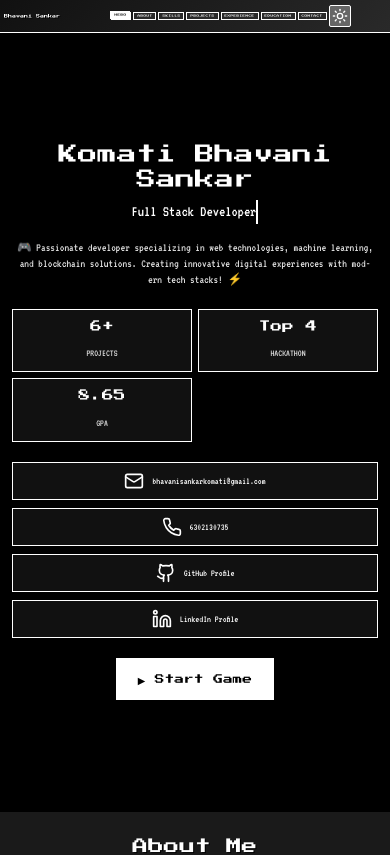
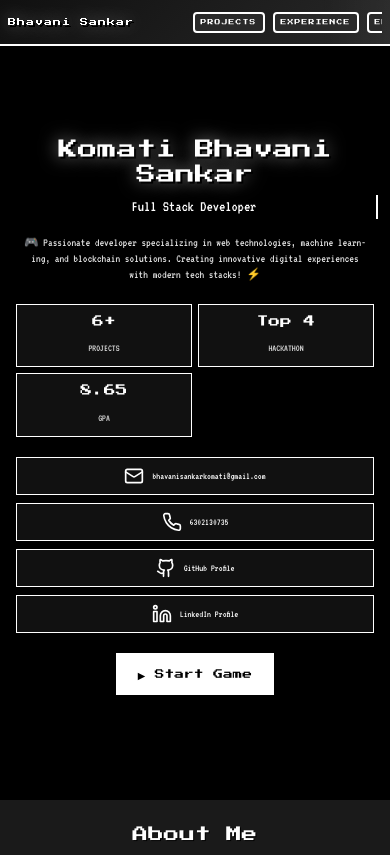
Before and after one commit to KomatiBhavaniSankar/MY-PORTfolio, a React (Vite) app: page / in a window 390 px wide. Shown: the top 855 px of the page. Built offline with nearby package versions, Linux system fonts and the light colour scheme.

Commit message:
Fix: Navbar styling and layout
Adjust navbar to fit properly, improve size, and correct display issues.

```diff
--- a/src/App.css
+++ b/src/App.css
@@ -69,19 +69,19 @@ body {
   animation: backgroundFloat 10s ease-in-out infinite;
 }
 
-/* Enhanced Navigation - Mobile First */
+/* Enhanced Navigation - Fixed and Properly Sized */
 .navbar {
   position: fixed;
   top: 0;
   left: 0;
   right: 0;
   z-index: 1000;
-  background: linear-gradient(135deg, rgba(17, 17, 17, 0.98) 0%, rgba(42, 42, 42, 0.98) 100%);
-  border-bottom: 1px solid var(--border-primary);
+  background: linear-gradient(135deg, rgba(17, 17, 17, 0.95) 0%, rgba(42, 42, 42, 0.95) 100%);
+  border-bottom: 2px solid var(--border-primary);
   transition: all 0.4s cubic-bezier(0.4, 0, 0.2, 1);
   font-family: 'Press Start 2P', cursive;
-  backdrop-filter: blur(10px);
-  box-shadow: 0 2px 10px rgba(0, 0, 0, 0.5);
+  backdrop-filter: blur(15px);
+  box-shadow: 0 4px 20px rgba(0, 0, 0, 0.3);
   animation: slideDown 0.8s ease-out;
 }
 
@@ -97,20 +97,20 @@ body {
 }
 
 .nav-container {
-  max-width: 100%;
+  max-width: 1200px;
   margin: 0 auto;
   display: flex;
   align-items: center;
   justify-content: space-between;
-  padding: 4px 8px;
-  gap: 4px;
-  min-height: 40px;
+  padding: 12px 20px;
+  gap: 16px;
+  min-height: 60px;
 }
 
 .nav-brand {
-  font-size: 6px;
+  font-size: 14px;
   color: var(--accent-primary);
-  text-shadow: 1px 1px 0 var(--bg-primary);
+  text-shadow: 2px 2px 0 var(--bg-primary);
   animation: pixelGlow 2s ease-in-out infinite alternate;
   transition: all 0.3s ease;
   cursor: pointer;
@@ -118,25 +118,26 @@ body {
   position: relative;
   z-index: 1001;
   white-space: nowrap;
+  letter-spacing: 1px;
 }
 
 .nav-brand:hover {
   transform: scale(1.05);
-  text-shadow: 1px 1px 0 var(--bg-primary), 0 0 10px rgba(255, 255, 255, 0.5);
+  text-shadow: 2px 2px 0 var(--bg-primary), 0 0 15px rgba(255, 255, 255, 0.6);
 }
 
 .nav-menu {
   display: flex;
   align-items: center;
-  gap: 2px;
+  gap: 8px;
   flex-wrap: nowrap;
   overflow-x: auto;
   scrollbar-width: none;
   -ms-overflow-style: none;
   flex: 1;
   justify-content: center;
-  max-width: calc(100vw - 80px);
-  padding: 0 2px;
+  max-width: calc(100vw - 200px);
+  padding: 0 8px;
 }
 
 .nav-menu::-webkit-scrollbar {
@@ -145,22 +146,23 @@ body {
 
 .nav-link {
   background: var(--bg-tertiary);
-  border: 1px solid var(--border-primary);
+  border: 2px solid var(--border-primary);
   color: var(--text-primary);
   font-family: 'Press Start 2P', cursive;
-  font-size: 4px;
+  font-size: 10px;
   cursor: pointer;
   transition: all 0.2s ease;
-  padding: 3px 5px;
+  padding: 8px 12px;
   text-transform: uppercase;
   position: relative;
   overflow: hidden;
   text-decoration: none;
   text-align: center;
-  letter-spacing: 0.5px;
+  letter-spacing: 1px;
   white-space: nowrap;
   flex-shrink: 0;
   min-width: fit-content;
+  border-radius: 4px;
 }
 
 .nav-link::before {
@@ -182,26 +184,32 @@ body {
 .nav-link.active {
   background: var(--accent-primary);
   color: var(--bg-primary);
-  transform: translate(-1px, -1px);
-  box-shadow: 1px 1px 0 var(--border-primary);
+  transform: translate(-2px, -2px);
+  box-shadow: 2px 2px 0 var(--border-primary);
 }
 
 .theme-toggle {
   background: var(--accent-secondary);
-  border: 1px solid var(--border-primary);
+  border: 2px solid var(--border-primary);
   color: var(--text-primary);
-  padding: 4px;
+  padding: 8px;
   cursor: pointer;
   transition: all 0.2s ease;
-  font-size: 8px;
+  font-size: 16px;
   flex-shrink: 0;
-  border-radius: 2px;
+  border-radius: 4px;
+  display: flex;
+  align-items: center;
+  justify-content: center;
+  min-width: 44px;
+  min-height: 44px;
 }
 
 .theme-toggle:hover {
   background: var(--accent-primary);
   color: var(--bg-primary);
-  transform: scale(1.05);
+  transform: scale(1.05) translate(-1px, -1px);
+  box-shadow: 1px 1px 0 var(--border-primary);
 }
 
 /* Hero Section - Mobile Optimized */
@@ -212,7 +220,7 @@ body {
   justify-content: center;
   position: relative;
   overflow: hidden;
-  padding: 50px 8px 20px;
+  padding: 80px 20px 40px;
   background: var(--bg-primary);
 }
 
@@ -973,6 +981,32 @@ body {
 
 /* Enhanced Mobile Responsive Design */
 @media (max-width: 1024px) {
+  .nav-container {
+    padding: 10px 16px;
+    gap: 12px;
+    min-height: 56px;
+  }
+
+  .nav-brand {
+    font-size: 12px;
+  }
+
+  .nav-link {
+    font-size: 9px;
+    padding: 6px 10px;
+  }
+
+  .theme-toggle {
+    font-size: 14px;
+    padding: 6px;
+    min-width: 40px;
+    min-height: 40px;
+  }
+
+  .hero-section {
+    padding: 70px 16px 32px;
+  }
+
   .projects-grid {
     grid-template-columns: repeat(auto-fit, minmax(280px, 1fr));
   }
@@ -983,37 +1017,35 @@ body {
 }
 
 @media (max-width: 768px) {
-  .navbar {
+  .nav-container {
+    padding: 8px 12px;
+    gap: 8px;
+    min-height: 50px;
+  }
+
+  .nav-brand {
+    font-size: 10px;
+  }
+
+  .nav-link {
+    font-size: 7px;
+    padding: 5px 8px;
+  }
+
+  .theme-toggle {
+    font-size: 12px;
+    padding: 5px;
+    min-width: 36px;
     min-height: 36px;
   }
 
-  .nav-container {
-    min-height: 36px;
-    padding: 3px 6px;
-    gap: 3px;
-  }
-
-  .nav-brand {
-    font-size: 5px;
-  }
-
-  .nav-link {
-    font-size: 3px;
-    padding: 2px 4px;
-  }
-
-  .theme-toggle {
-    font-size: 6px;
-    padding: 3px;
-  }
-
   .hero-section {
-    padding: 46px 6px 16px;
-    min-height: calc(100vh - 36px);
+    padding: 60px 12px 24px;
+    min-height: calc(100vh - 50px);
   }
 
   .container {
-    padding: 0 6px;
+    padding: 0 12px;
   }
 
   .about-section,
@@ -1031,37 +1063,35 @@ body {
 }
 
 @media (max-width: 480px) {
-  .navbar {
+  .nav-container {
+    padding: 6px 8px;
+    gap: 6px;
+    min-height: 44px;
+  }
+
+  .nav-brand {
+    font-size: 8px;
+  }
+
+  .nav-link {
+    font-size: 6px;
+    padding: 4px 6px;
+  }
+
+  .theme-toggle {
+    font-size: 10px;
+    padding: 4px;
+    min-width: 32px;
     min-height: 32px;
   }
 
-  .nav-container {
-    min-height: 32px;
-    padding: 2px 4px;
-    gap: 2px;
-  }
-
-  .nav-brand {
-    font-size: 4px;
-  }
-
-  .nav-link {
-    font-size: 2.5px;
-    padding: 1px 3px;
-  }
-
-  .theme-toggle {
-    font-size: 5px;
-    padding: 2px;
-  }
-
   .hero-section {
-    padding: 42px 4px 12px;
-    min-height: calc(100vh - 32px);
+    padding: 52px 8px 20px;
+    min-height: calc(100vh - 44px);
   }
 
   .container {
-    padding: 0 4px;
+    padding: 0 8px;
   }
 
   .hero-stats {
@@ -1084,37 +1114,35 @@ body {
 }
 
 @media (max-width: 360px) {
-  .navbar {
+  .nav-container {
+    padding: 4px 6px;
+    gap: 4px;
+    min-height: 40px;
+  }
+
+  .nav-brand {
+    font-size: 7px;
+  }
+
+  .nav-link {
+    font-size: 5px;
+    padding: 3px 5px;
+  }
+
+  .theme-toggle {
+    font-size: 8px;
+    padding: 3px;
+    min-width: 28px;
     min-height: 28px;
   }
 
-  .nav-container {
-    min-height: 28px;
-    padding: 1px 3px;
-    gap: 1px;
-  }
-
-  .nav-brand {
-    font-size: 3px;
-  }
-
-  .nav-link {
-    font-size: 2px;
-    padding: 1px 2px;
-  }
-
-  .theme-toggle {
-    font-size: 4px;
-    padding: 1px;
-  }
-
   .hero-section {
-    padding: 38px 3px 10px;
-    min-height: calc(100vh - 28px);
+    padding: 46px 6px 16px;
+    min-height: calc(100vh - 40px);
   }
 
   .container {
-    padding: 0 3px;
+    padding: 0 6px;
   }
 
   .hero-stats {
@@ -1136,202 +1164,7 @@ body {
   }
 }
 
-/* Enhanced Mobile Optimizations for iPhone 14 and smaller screens */
-@media (max-width: 390px) {
-  /* Projects Section Mobile Fix */
-  .projects-section {
-    padding: 20px 0;
-  }
-
-  .project-card {
-    padding: 12px;
-    margin-bottom: 12px;
-  }
-
-  .project-header {
-    flex-direction: column;
-    align-items: flex-start;
-    gap: 6px;
-  }
-
-  .project-title {
-    font-size: clamp(6px, 2.5vw, 9px);
-    line-height: 1.2;
-    word-break: break-word;
-  }
-
-  .project-description {
-    font-size: clamp(7px, 2.3vw, 10px);
-    line-height: 1.3;
-    margin-bottom: 8px;
-  }
-
-  .project-highlights {
-    gap: 3px;
-    margin-bottom: 8px;
-  }
-
-  .highlight-item {
-    padding: 2px 4px;
-    font-size: clamp(5px, 2vw, 8px);
-    line-height: 1.2;
-  }
-
-  .project-tech {
-    gap: 3px;
-  }
-
-  .tech-tag {
-    padding: 2px 4px;
-    font-size: clamp(5px, 2vw, 8px);
-    line-height: 1.2;
-  }
-
-  /* Education Section Mobile Fix */
-  .education-section {
-    padding: 20px 0;
-  }
-
-  .education-card {
-    padding: 12px;
-    margin-bottom: 12px;
-  }
-
-  .education-card h3 {
-    font-size: clamp(6px, 2.5vw, 9px);
-    line-height: 1.2;
-    margin-bottom: 8px;
-  }
-
-  .education-institution {
-    font-size: clamp(8px, 2.5vw, 11px);
-    line-height: 1.2;
-    margin-bottom: 6px;
-  }
-
-  .education-field {
-    font-size: clamp(7px, 2.3vw, 10px);
-    line-height: 1.2;
-    margin-bottom: 8px;
-  }
-
-  .education-details {
-    gap: 3px;
-  }
-
-  .education-gpa,
-  .education-year,
-  .education-location {
-    font-size: clamp(6px, 2.2vw, 9px);
-    line-height: 1.2;
-  }
-
-  .cert-item {
-    padding: 6px;
-    margin-bottom: 6px;
-  }
-
-  .cert-name {
-    font-size: clamp(5px, 2vw, 8px);
-    line-height: 1.2;
-    margin-bottom: 3px;
-  }
-
-  .cert-provider {
-    font-size: clamp(6px, 2.2vw, 9px);
-    line-height: 1.2;
-  }
-
-  /* Leadership Section Mobile Fix */
-  .leadership-section {
-    padding: 20px 0;
-  }
-
-  .leadership-item {
-    margin: 15px 0;
-    padding-left: 28px;
-  }
-
-  .leadership-timeline::before {
-    left: 12px;
-  }
-
-  .leadership-marker {
-    left: 6px;
-    width: 8px;
-    height: 8px;
-    top: 12px;
-  }
-
-  .leadership-content {
-    padding: 10px;
-  }
-
-  .leadership-title {
-    font-size: clamp(6px, 2.5vw, 8px);
-    line-height: 1.2;
-    margin-bottom: 5px;
-  }
-
-  .leadership-organization {
-    font-size: clamp(7px, 2.3vw, 9px);
-    line-height: 1.2;
-    margin-bottom: 6px;
-  }
-
-  .leadership-description {
-    font-size: clamp(7px, 2.3vw, 10px);
-    line-height: 1.3;
-    margin-bottom: 8px;
-  }
-
-  .leadership-links {
-    gap: 6px;
-  }
-
-  .leadership-link {
-    padding: 4px 6px;
-    font-size: clamp(5px, 2vw, 8px);
-    gap: 3px;
-  }
-}
-
-/* Extra small screens (iPhone SE, etc.) */
-@media (max-width: 320px) {
-  .container {
-    padding: 0 2px;
-  }
-
-  .project-card,
-  .education-card,
-  .leadership-content {
-    padding: 8px;
-  }
-
-  .section-title {
-    font-size: clamp(8px, 3.5vw, 14px);
-    margin-bottom: 12px;
-  }
-
-  .projects-grid,
-  .education-grid {
-    gap: 8px;
-  }
-
-  .leadership-item {
-    padding-left: 24px;
-  }
-
-  .leadership-timeline::before {
-    left: 10px;
-  }
-
-  .leadership-marker {
-    left: 6px;
-    width: 6px;
-    height: 6px;
-  }
-}
+// ... keep existing code (all other styles including animations, keyframes, etc.)
 
 /* Smooth scrolling */
 html {
@@ -1376,3 +1209,73 @@ body, html {
   word-wrap: break-word;
   hyphens: auto;
 }
+
+/* Animations */
+@keyframes slideDown {
+  from {
+    transform: translateY(-100%);
+    opacity: 0;
+  }
+  to {
+    transform: translateY(0);
+    opacity: 1;
+  }
+}
+
+@keyframes shimmer {
+  0% {
+    left: -100%;
+  }
+  100% {
+    left: 100%;
+  }
+}
+
+@keyframes pixelGlow {
+  0% {
+    text-shadow: 2px 2px 0 var(--bg-primary), 0 0 10px rgba(255, 255, 255, 0.3);
+  }
+  100% {
+    text-shadow: 2px 2px 0 var(--bg-primary), 0 0 20px rgba(255, 255, 255, 0.6);
+  }
+}
+
+@keyframes backgroundFloat {
+  0%, 100% {
+    background-position: 0 0, 0 10px, 10px -10px, -10px 0px;
+  }
+  50% {
+    background-position: 5px 5px, 5px 15px, 15px -5px, -5px 5px;
+  }
+}
+
+@keyframes heroEntrance {
+  0% {
+    opacity: 0;
+    transform: translateY(50px);
+  }
+  100% {
+    opacity: 1;
+    transform: translateY(0);
+  }
+}
+
+@keyframes typewriter {
+  from {
+    width: 0;
+  }
+  to {
+    width: 100%;
+  }
+}
+
+@keyframes fadeInUp {
+  0% {
+    opacity: 0;
+    transform: translateY(30px);
+  }
+  100% {
+    opacity: 1;
+    transform: translateY(0);
+  }
+}
```
